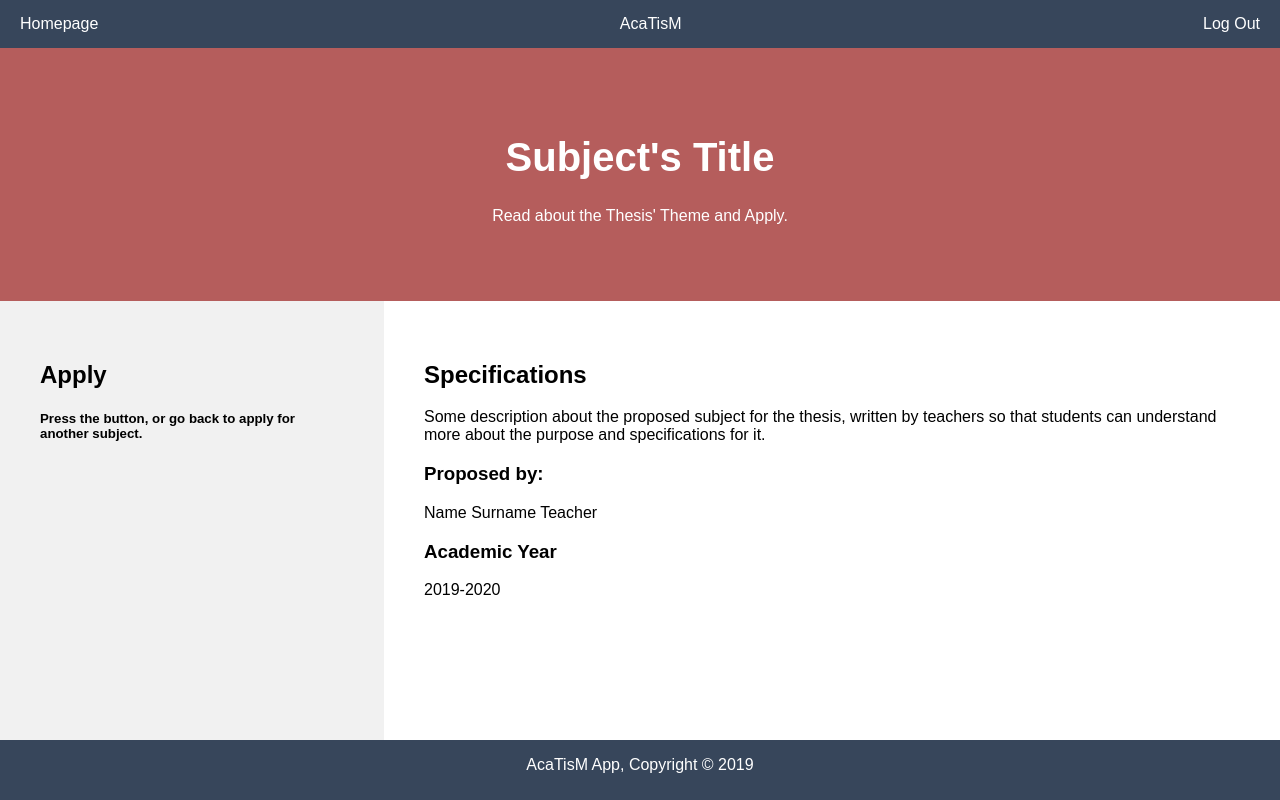
After one commit to KetanoTinca/TW, a PHP site: page /application-form.php in a window 1280 px wide. The commit adds this page. Run offline with PHP 8.4, Linux system fonts and the light colour scheme.

Commit message:
Apply Page and other modf

```diff
--- /dev/null
+++ b/CSS/application_form.css
@@ -0,0 +1,77 @@
+* {
+    box-sizing: border-box;
+}
+
+body {
+    font-family: Montserrat, sans-serif;
+    margin: 0;
+}
+
+.header {
+    padding:60px;
+    text-align: center;
+    background: #b55d5c;
+    color: white;
+}
+
+.header h1 {
+    font-size: 40px;
+}
+
+.navbar {
+    overflow:hidden;
+    background-color: #37465b;
+    display:flex;
+    justify-content: space-between;
+}
+
+.navbar a {
+    float: left;
+    display: flex;
+    color: white;
+    padding: 15px 20px;
+    text-decoration: none;
+
+}
+
+.row {
+    display: flex;
+    flex-wrap: wrap;
+}
+
+.side {
+    flex: 30%;
+    background-color:#f1f1f1;
+    padding: 40px;
+    height: 450px;
+}
+
+.main{
+    flex: 70%;
+    background-color:white;
+    width: 100%;
+    padding: 40px;
+}
+
+.footer {
+    text-align: center;
+    background: #37465b;
+    color: white;
+    position:absolute;
+    bottom:0;
+    width:100%;
+    height:60px;
+}
+
+@media screen and(max-width: 700px){
+    .row{
+        flex-direction: column;
+    }
+}
+
+@media screen and(max-width: 400px){
+    .navbar a{
+        float: none;
+        width: 100%
+    }
+}
--- a/CSS/style_profile.css
+++ b/CSS/style_profile.css
@@ -453,6 +453,10 @@ footer{
 
 }
 
+.special-footer {
+    position:relative;
+}
+
     /*############################################################################################################################################################################
 ##############################################################################################################################################################################
 ##############################################################################################################################################################################
--- /dev/null
+++ b/views/application-form.php
@@ -0,0 +1,53 @@
+<!DOCTYPE html>
+<html lang="en-US">
+<head>
+    <meta charset="utf-8">
+    <meta name="viewport" content="width=device-width, initial-scale=1.0">
+    <meta name="description" content="Web Application that eases the management of licence or master's degree thesis.">
+    <meta name="keywords" content="web application, faculty, thesis, licence, education">
+    <meta name="author" content="Birleanu Andrei-Cristian, Mihai Elena Sorina, Tinca Ketano-Leonard, Velicescu Laura">
+    <title>AcaTisM | Profile </title>
+    <link rel="stylesheet" href="../CSS/application_form.css">
+</head>
+
+<body>
+
+
+<div class="navbar">
+    <a href="#">Homepage</a>
+    <a href="#">AcaTisM</a>
+    <a href="#">Log Out</a>
+</div>
+
+<div class="header">
+    <h1>Subject's Title</h1>
+    <p>Read about the Thesis' Theme and Apply.</p>
+</div>
+
+
+<div class="row">
+    <div class="side">
+        <h2>Apply</h2>
+        <h5>Press the button, or go back to apply for another subject.</h5>
+        <div>
+            <form>
+
+            </form>
+        </div>
+    </div>
+    <div class="main">
+        <h2>Specifications</h2>
+        <p>Some description about the proposed subject for the thesis, written by teachers so that students can understand more about the purpose and specifications for it.</p>
+        <h3>Proposed by:</h3>
+        <p>Name Surname Teacher</p>
+        <h3>Academic Year</h3>
+        <p>2019-2020</p>
+    </div>
+</div>
+
+<div class="footer">
+    <p>AcaTisM App, Copyright &copy; 2019</p>
+</div>
+
+</body>
+</html>
```
Also changed, not shown: CSS/style_view_profs.css (+22 -33 lines), views/add-theme.php (added, +72 -0 lines), views/user.description.php (+14 -6 lines), views/user.php (+2 -50 lines), views/view-profs.php (+26 -19 lines), 1 other file.
